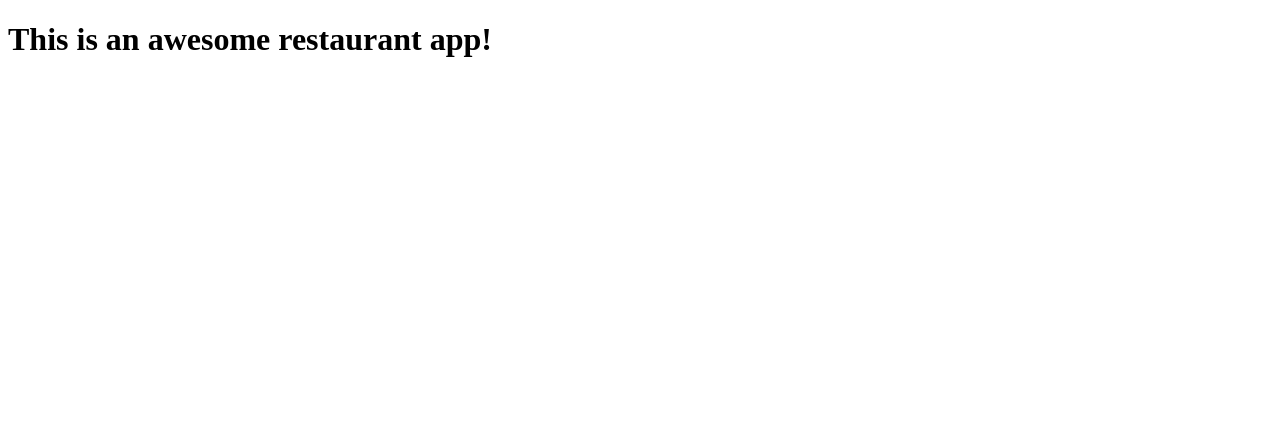
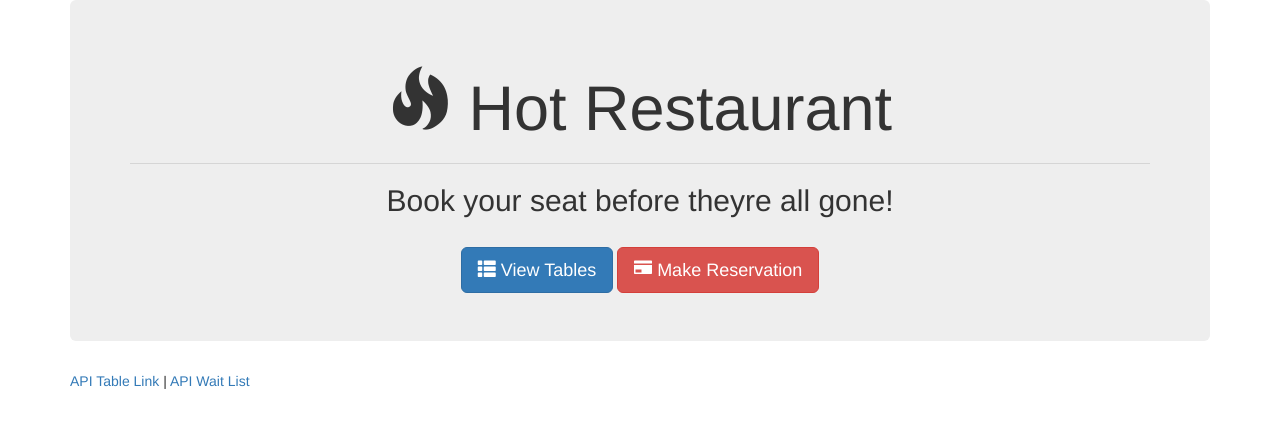
Before and after one commit to JCDon/RestaurantEJPD, a plain HTML site: page html/index.html in a window 1280 px wide. Drawn offline with nearby package versions, Linux system fonts and the light colour scheme.

Commit message:
index.html

```diff
--- a/css/style.css
+++ b/css/style.css
@@ -0,0 +1,3 @@
+body {
+    color: cadetblue;
+}
--- a/html/index.html
+++ b/html/index.html
@@ -1,14 +1,47 @@
 <!DOCTYPE html>
 <html lang="en">
+
 <head>
     <meta charset="UTF-8">
-    <meta name="viewport" content="width=device-width, initial-scale=1.0">
-    <title>A Hot Restaurant</title>
-    <link rel="stylesheet" href="style.css">
+    <title>Hot Restaurant</title>
+    <link rel="stylesheet" href="https://maxcdn.bootstrapcdn.com/bootstrap/3.3.6/css/bootstrap.min.css"
+        integrity="sha384-1q8mTJOASx8j1Au+a5WDVnPi2lkFfwwEAa8hDDdjZlpLegxhjVME1fgjWPGmkzs7" crossorigin="anonymous">
 </head>
+
 <body>
-    <h1>This is an awesome restaurant app!</h1>
-    <script src=script.js></script>
-    <script src=server.js></script>
+    <div class="container">
+        <div class="jumbotron">
+            <h1 class="text-center">
+                <span class="glyphicon glyphicon-fire"></span> Hot Restaurant
+            </h1>
+            <hr>
+            <h2 class="text-center">Book your seat before theyre all gone!</h2>
+            <br>
+
+            <div class="text-center">
+                <a href="/openings">
+                    <button type="button" class="btn  btn-lg btn-primary">
+                        <span class="glyphicon glyphicon-th-list"></span>
+                        View Tables
+                    </button>
+                    <a href="/reserve">
+                        <button type="button" class="btn btn-lg btn-danger">
+                            <span class="glyphicon glyphicon-credit-card"></span> Make Reservation
+                        </button>
+                    </a>
+
+                </a>
+            </div>
+        </div>
+        <div class="row">
+            <div class="col-lg-12">
+                <footer class="footer">
+                    <a href="/api/tables">API Table Link</a> |
+                    <a href="/api/waitlist">API Wait List</a>
+                    </p>
+            </div>
+            </footer>
+        </div>
 </body>
+
 </html>
```
